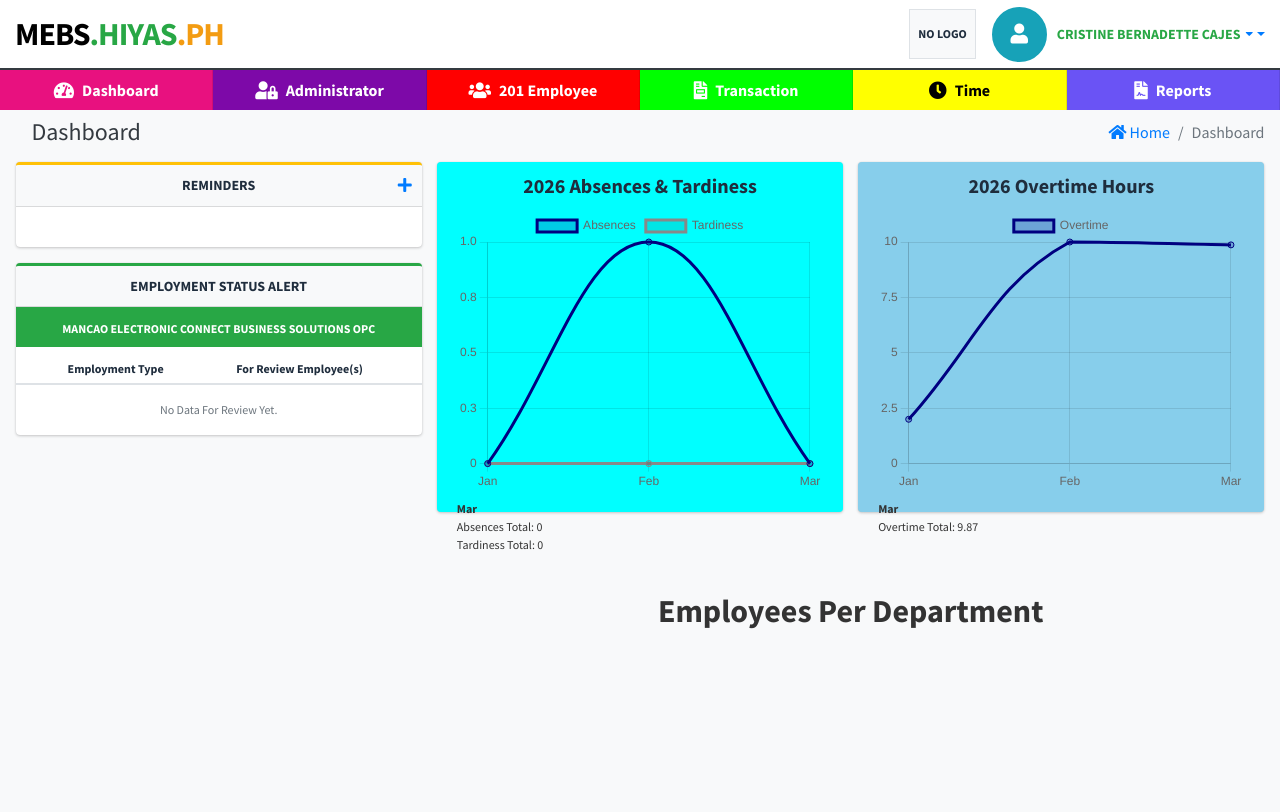
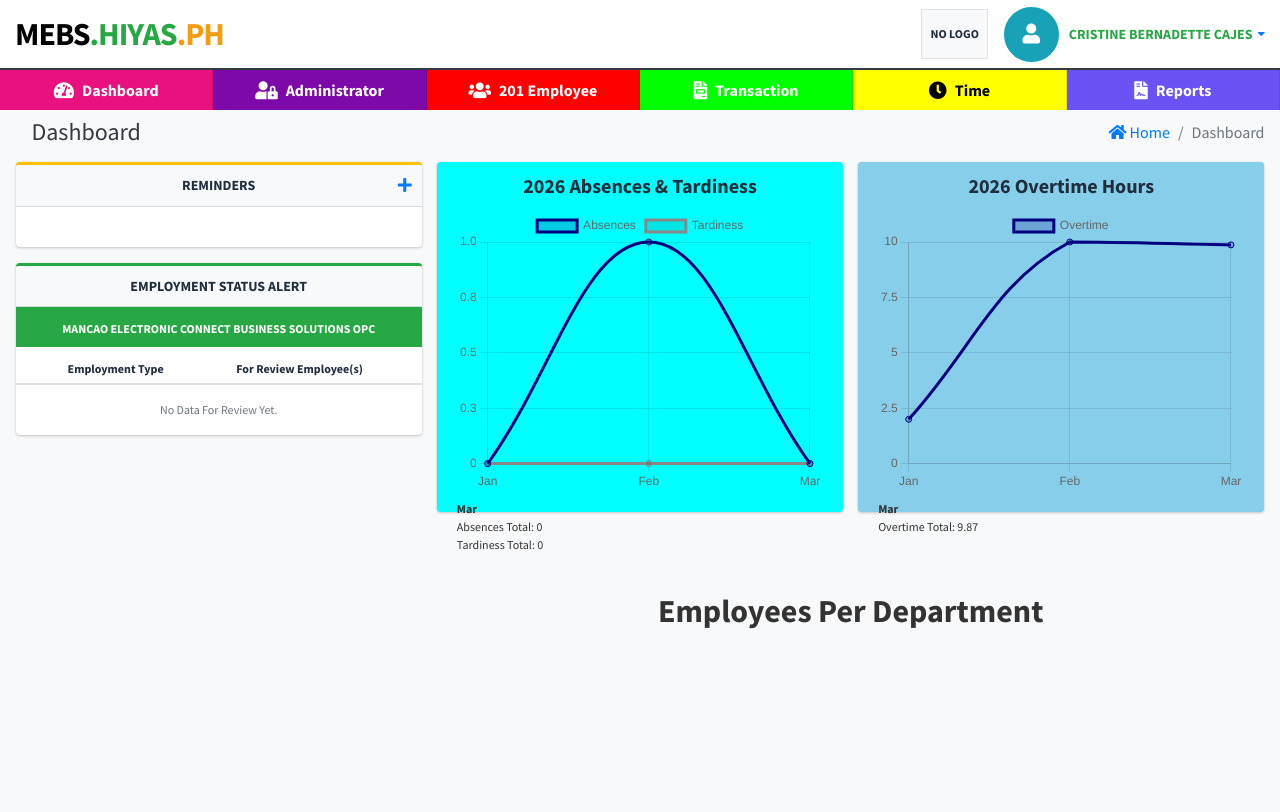
Before and after one commit to Jorayyy/adminLTE_hrweb, a PHP site: page /index.php in a window 1280 px wide. Shown: the top 812 px of the page. Run offline with PHP 8.4, Linux system fonts and the light colour scheme; data that the repository does not hold is empty; some libraries are stand-ins or nearby versions.

Commit message:
Fix double dropdown arrow in profile

```diff
--- a/includes/header.php
+++ b/includes/header.php
@@ -168,7 +168,7 @@
               NO LOGO
           </div>
           <div class="dropdown">
-            <a href="#" class="p-0 d-flex align-items-center dropdown-toggle" data-toggle="dropdown" aria-haspopup="true" aria-expanded="false" style="text-decoration: none;">
+            <a href="#" class="p-0 d-flex align-items-center" data-toggle="dropdown" aria-haspopup="true" aria-expanded="false" style="text-decoration: none;">
                 <div class="user-img d-flex align-items-center justify-content-center bg-info text-white" style="height: 55px; width: 55px; border-radius: 50%; border: 2px solid #17a2b8; font-size: 20px;">
                     <i class="fas fa-user"></i>
                 </div>
```
